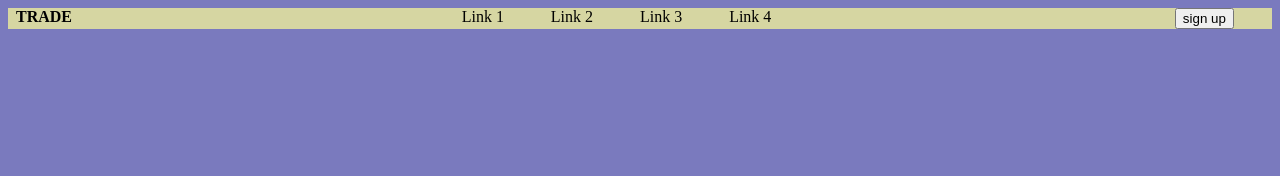
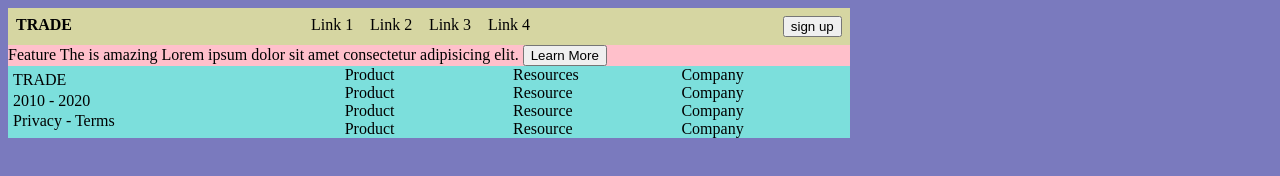
Before and after one commit to jsangalang93/css-grid-lab, a plain HTML site: page index.html in a window 1280 px wide. Drawn offline with Linux system fonts and the light colour scheme.

Commit message:
Commit Halfway through Feature

```diff
--- a/css/style.css
+++ b/css/style.css
@@ -1,5 +1,6 @@
 body {
     background-color: rgb(122, 122, 190);
+    display: inline-grid;
 }
 
 nav {
@@ -21,6 +22,48 @@ nav {
     margin: 8px;
 }
 
+
+.wordTrade {
+    font-weight: bold;
+}
+.footer {
+    display: grid;
+    background-color: rgb(124, 223, 220);
+    grid-template-columns: 1fr 1fr 1fr 1fr 1fr;
+    grid-template-rows: 1fr;
+    margin: 0;
+    padding: 0;
+    align-self: end;
+}
+
+.feature {
+    display: grid;
+    background-color: pink
+}
+
+.featText {
+    display: grid;
+    background-color: brown;
+    grid-template-rows: 1fr 1fr 1fr;
+    grid-template-columns: 1fr;
+
+}
+.footOne {
+    display: grid;
+    margin: 5px;
+}
+.footTwo {
+    display: grid;
+    margin: 0;
+}
+.footThree {
+    display: grid;
+    margin: 0;
+}
+.footFour {
+    display: grid;
+    margin: 0;
+}
 /* .trade2 {
     display: grid;
     grid-template-columns: 9fr 1fr 1fr 1fr 1fr 1fr;
@@ -41,7 +84,3 @@ nav {
     grid-template-rows: 1fr;
     margin: 6px;
 } */
-
-.wordTrade {
-    font-weight: bold;
-}
--- a/index.html
+++ b/index.html
@@ -8,8 +8,6 @@
 </head>
 <body>
     <nav>
-
-
         <div class = "trade1">
             <a class = "wordTrade">TRADE</a>
             <a>Link 1</a>
@@ -43,10 +41,8 @@
                     <a>Link 3</a>
                     <a>Link 4</a>
                     <a class = "wordTrade">TRADE</a>
-                    <a><button>Free Trial</button></a> -->
-
-
-            <!-- <div class = "trade2">
+                    <a><button>Free Trial</button></a>
+             <div class = "trade2">
                 <a>TRADE</a>
                 <a> Link 1 Link 2 Link 3 Link 4</a>
                 <a><button>sign up</button></a>
@@ -59,9 +55,44 @@
             <div class = "trade4">
                 <a>TRADE</a>
                 <a> Link 1 Link 2 Link 3 Link 4</a>
-                <a><button>sign up</button></a> -->
+                <a><button>sign up</button></a>
+             </div> -->
+
+    </nav>
+    <div class = "feature">
+        <div class = "FeatText">
+            <a>Feature The is amazing</a>
+            <a>Lorem ipsum dolor sit amet consectetur adipisicing elit.</a>
+            <a><button>Learn More</button></a>
         </div>
     </div>
-    </nav>
+    <div class = "footer">
+        <div class = "footOne">
+            <a>TRADE </a>
+            <a>2010 - 2020 </a>
+            <a>Privacy - Terms </a>
+        </div>
+        <div class = "footSpacer">
+        </div>
+        <div class = "footTwo">
+            <a>Product</a>
+            <a>Product</a>
+            <a>Product</a>
+            <a>Product</a>
+        </div>
+        <div class = "footThree">
+            <a>Resources</a>
+            <a>Resource</a>
+            <a>Resource</a>
+            <a>Resource</a>
+        </div>
+        <div class = "footFour">
+            <a>Company</a>
+            <a>Company</a>
+            <a>Company</a>
+            <a>Company</a>
+        </div>
+
+    </div>
 </body>
 </html>
```
Lines whose indentation alone changed are shown as unchanged.
